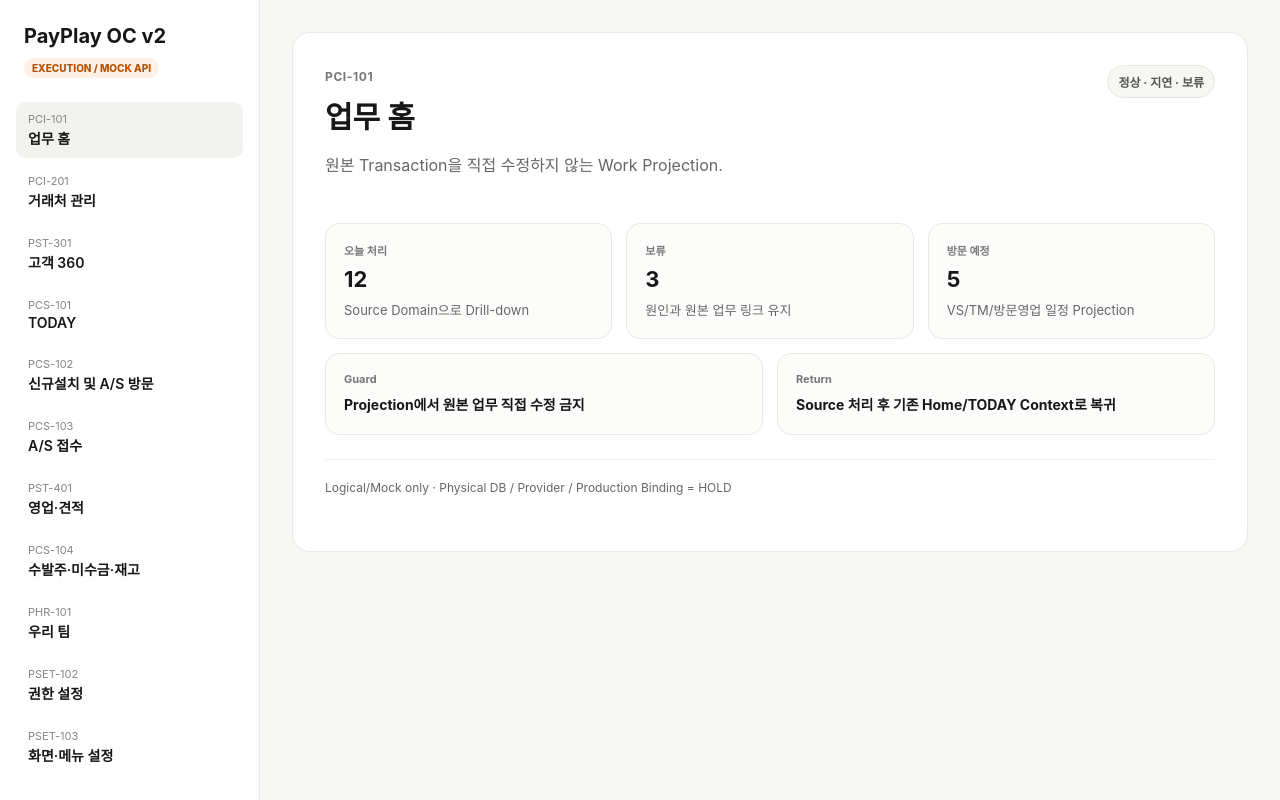
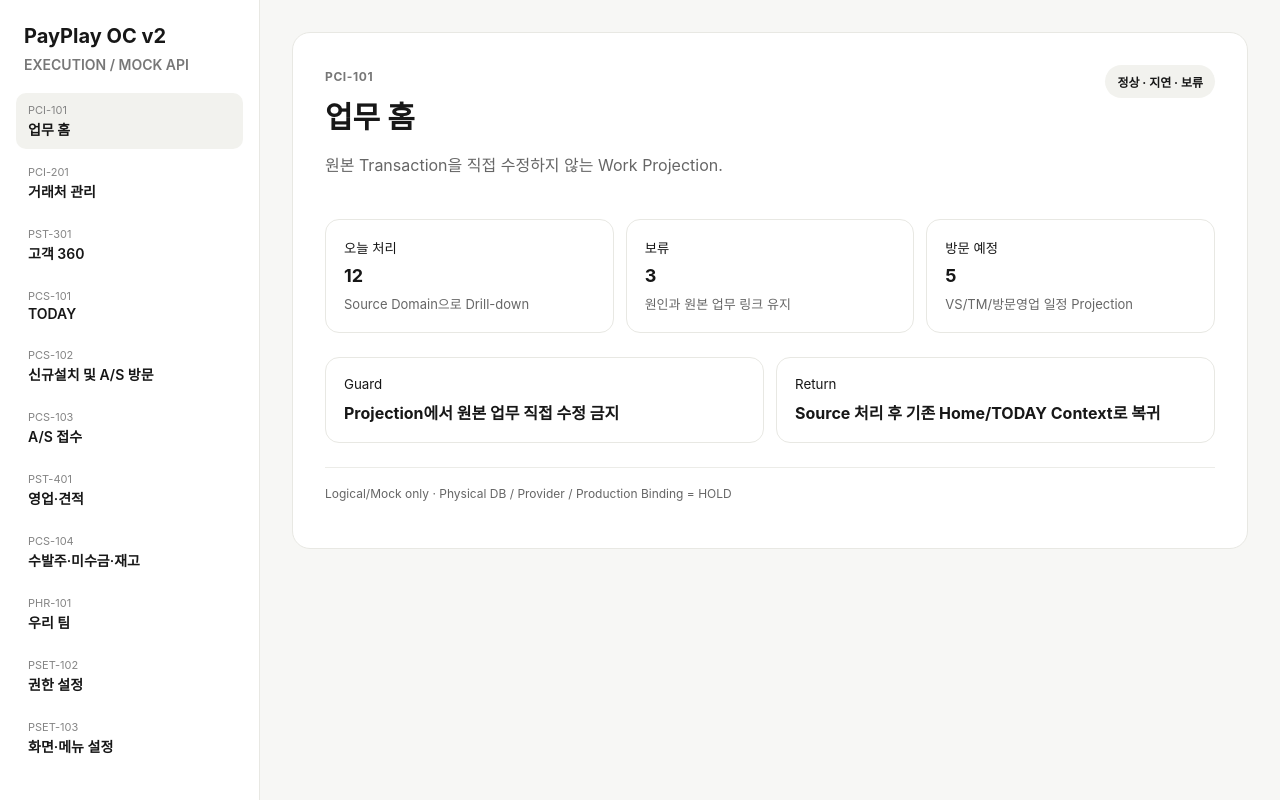
Before and after one commit to nroadcompany-ux/payplay-oc-v2, a React (Vite) app in the folder frontend/oc/: page /home in a window 1280 px wide. Built offline with nearby package versions, Linux system fonts and the light colour scheme; no server answers.

Commit message:
style: support live mock API contract surfaces

```diff
--- a/frontend/oc/src/styles.css
+++ b/frontend/oc/src/styles.css
@@ -5,25 +5,29 @@
 .shell { min-height: 100vh; display: grid; grid-template-columns: 260px 1fr; }
 .sidebar { padding: 24px 16px; background: #fff; border-right: 1px solid #e8e8e3; }
 .sidebar strong { display: block; margin: 0 8px 8px; font-size: 20px; }
-.build-tag { display: inline-block; margin: 0 8px 24px; padding: 4px 8px; border-radius: 999px; background: #fff1e6; color: #b85100; font-size: 10px !important; font-weight: 800 !important; }
+.build-tag { display: block; margin: 0 8px 20px; color: #777; font-size: 11px; font-weight: 700; }
 .sidebar nav { display: grid; gap: 6px; }
 .sidebar a { display: grid; gap: 2px; padding: 10px 12px; border-radius: 10px; }
 .sidebar a:hover, .sidebar a.active { background: #f2f2ee; }
 .sidebar small { color: #858585; font-size: 11px; }
 .sidebar span { font-size: 14px; font-weight: 600; }
 .content { padding: 32px; }
-.panel { max-width: 1180px; min-height: 520px; padding: 32px; background: #fff; border: 1px solid #e8e8e3; border-radius: 18px; }
-.screen-head { display: flex; justify-content: space-between; gap: 24px; align-items: flex-start; }
+.panel { max-width: 1080px; min-height: 360px; padding: 32px; background: #fff; border: 1px solid #e8e8e3; border-radius: 18px; }
 .eyebrow { color: #777; font-size: 12px; font-weight: 700; letter-spacing: .05em; }
 h1 { margin: 8px 0 12px; font-size: 30px; }
 p { color: #666; line-height: 1.6; }
-.state-pill { padding: 7px 10px; background: #f6f6f2; border: 1px solid #e7e7e1; border-radius: 999px; color: #555; font-size: 12px; font-weight: 700; white-space: nowrap; }
-.card-grid { display: grid; grid-template-columns: repeat(3, minmax(0, 1fr)); gap: 14px; margin-top: 28px; }
-.metric-card, .rule-grid article { padding: 18px; border: 1px solid #e8e8e3; border-radius: 14px; background: #fcfcfa; }
-.metric-card small, .rule-grid small { display: block; margin-bottom: 8px; color: #777; font-size: 11px; font-weight: 700; }
-.metric-card strong { display: block; font-size: 22px; }
-.metric-card p { margin: 8px 0 0; font-size: 13px; }
-.rule-grid { display: grid; grid-template-columns: repeat(2, minmax(0, 1fr)); gap: 14px; margin-top: 14px; }
-.rule-grid strong { display: block; font-size: 14px; line-height: 1.55; }
-.hold-note { margin-top: 24px; padding-top: 18px; border-top: 1px solid #efefea; font-size: 12px; }
-@media (max-width: 900px) { .shell { grid-template-columns: 1fr; } .sidebar { position: static; } .card-grid, .rule-grid { grid-template-columns: 1fr; } }
+.screen-head { display: flex; justify-content: space-between; gap: 20px; align-items: flex-start; }
+.state-pill { padding: 8px 12px; border-radius: 999px; background: #f2f2ee; font-size: 12px; font-weight: 700; }
+.card-grid { display: grid; grid-template-columns: repeat(3, 1fr); gap: 12px; margin: 24px 0; }
+.metric-card, .rule-grid article { padding: 18px; border: 1px solid #e8e8e3; border-radius: 14px; }
+.metric-card { display: grid; gap: 8px; }
+.metric-card strong { font-size: 18px; }
+.metric-card p { margin: 0; font-size: 13px; }
+.rule-grid { display: grid; grid-template-columns: 1fr 1fr; gap: 12px; }
+.rule-grid article { display: grid; gap: 8px; }
+.hold-note { margin-top: 24px; padding-top: 16px; border-top: 1px solid #ecece8; font-size: 12px; }
+.api-box { margin-top: 20px; padding: 16px; border-radius: 14px; background: #f7f7f5; border: 1px solid #e8e8e3; }
+.api-box strong { display: block; margin-bottom: 10px; font-size: 12px; }
+.api-box code { display: block; max-height: 260px; overflow: auto; white-space: pre-wrap; font-size: 12px; line-height: 1.5; }
+.api-error { background: #fff6f4; }
+@media (max-width: 900px) { .shell { grid-template-columns: 1fr; } .sidebar { position: static; border-right: 0; border-bottom: 1px solid #e8e8e3; } .sidebar nav { grid-template-columns: repeat(2, minmax(0,1fr)); } .card-grid, .rule-grid { grid-template-columns: 1fr; } .content { padding: 16px; } }
```
